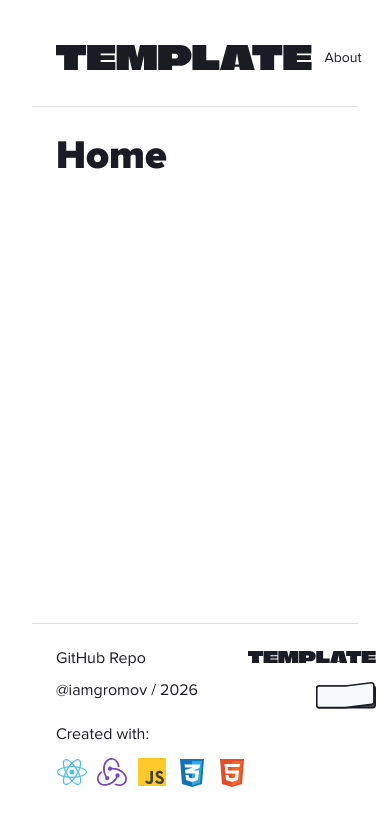
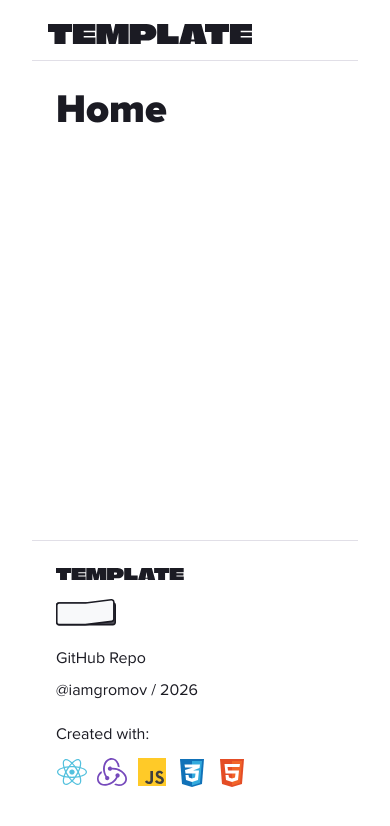
Before and after one commit to iamgromov/gargantua, a React (Vite) app: page / in a window 390 px wide. Shown: the top 826 px of the page. Built offline with nearby package versions, Linux system fonts and the light colour scheme.

Commit message:
feat: добавил хук на определение типа устройства, добавил HeaderMobile, рефактор Footer

```diff
--- a/src/constants/global.ts
+++ b/src/constants/global.ts
@@ -1,4 +1,3 @@
-
 export enum MEDIA {
   DESKTOP = 'desktop',
   TABLET = 'tablet',
@@ -7,7 +6,7 @@ export enum MEDIA {
 
 export enum BREAKPOINTS {
   TABLET = 768,
-  DESKTOP = 1280
+  DESKTOP = 1024
 }
 
 export enum ROUTES {
--- a/src/hooks/index.ts
+++ b/src/hooks/index.ts
@@ -1,2 +1,3 @@
+export * from './useBreakpoint';
 export * from './useDocumentTitle';
 export * from './useTheme';
--- /dev/null
+++ b/src/hooks/useBreakpoint.ts
@@ -0,0 +1,35 @@
+import { useSyncExternalStore } from 'react';
+
+import { BREAKPOINTS, MEDIA } from '@/constants';
+
+const getDeviceType = (width: number): MEDIA => {
+  if (width < BREAKPOINTS.TABLET) {
+    return MEDIA.MOBILE;
+  }
+
+  if (width < BREAKPOINTS.DESKTOP) {
+    return MEDIA.TABLET;
+  }
+
+  return MEDIA.DESKTOP;
+};
+
+const subscribe = (callback: () => void) => {
+  window.addEventListener('resize', callback);
+
+  return () => window.removeEventListener('resize', callback);
+};
+
+const getSnapshot = () => getDeviceType(window.innerWidth);
+
+const getServerSnapshot = () => MEDIA.DESKTOP;
+
+export const useBreakpoint = () => {
+  const device = useSyncExternalStore(subscribe, getSnapshot, getServerSnapshot);
+
+  const isMobile = device === MEDIA.MOBILE;
+  const isTablet = device === MEDIA.TABLET;
+  const isDesktop = device === MEDIA.DESKTOP;
+
+  return { device, isMobile, isTablet, isDesktop };
+};
--- a/src/hooks/useDocumentTitle.ts
+++ b/src/hooks/useDocumentTitle.ts
@@ -1,10 +1,9 @@
-import { useEffect, useRef } from 'react';
+import { useEffect } from 'react';
 
 export const useDocumentTitle = (title: string) => {
-  const defaultTitle = useRef(document.title);
 
   useEffect(() => {
-    const originalTitle = defaultTitle.current;
+    const originalTitle = 'Gargantua';
     document.title = title;
 
     return () => {
--- a/src/layout/Footer/Footer.module.scss
+++ b/src/layout/Footer/Footer.module.scss
@@ -9,9 +9,9 @@
 
   border-top: $border-width-1 solid var(--color-border);
 
-  &.mobile {
-    flex-direction: column;
-    gap: $spacing-xl;
+  @include mobile {
+    flex-direction: column-reverse;
+    gap: 16px;
   }
 
   .column {
@@ -35,6 +35,10 @@
 
     &:not(:first-child) {
       align-items: end;
+
+      @include mobile {
+        align-items: start;
+      }
     }
 
     a {
--- a/src/layout/Footer/Footer.tsx
+++ b/src/layout/Footer/Footer.tsx
@@ -7,6 +7,7 @@ import { FOOTER_LINKS, LOGOS } from './constants';
 import styles from './Footer.module.scss';
 
 export const Footer: FC = memo((): ReactElement => {
+
   return (
     <footer className={ styles.footer }>
       <div className={ styles.column }>
--- a/src/layout/Header/Header.tsx
+++ b/src/layout/Header/Header.tsx
@@ -1,12 +1,15 @@
 import { memo, type FC, type ReactElement } from 'react';
 
 import { ROUTES } from '@/constants';
+import { useBreakpoint } from '@/hooks';
 import { Logo, ThemeSwitcher } from '@/shared/ui';
 import { Button, Intent, Size } from '@/shared/ui/Button';
 
+import { HeaderMobile } from './HeaderMobile/HeaderMobile';
+
 import styles from './Header.module.scss';
 
-export const Header: FC = memo((): ReactElement => {
+const HeaderDesktop: FC = memo((): ReactElement => {
   return (
     <div className={ styles.header }>
       <Logo className={ styles.logo } />
@@ -26,3 +29,13 @@ export const Header: FC = memo((): ReactElement => {
     </div>
   );
 });
+
+export const Header: FC = memo((): ReactElement => {
+  const { isMobile } = useBreakpoint();
+
+  if (isMobile) {
+    return <HeaderMobile />;
+  }
+
+  return <HeaderDesktop />;
+});
--- /dev/null
+++ b/src/layout/Header/HeaderMobile/HeaderMobile.tsx
@@ -0,0 +1,13 @@
+import { memo, type FC, type ReactElement } from 'react';
+
+import { Logo } from '@/shared/ui';
+
+import styles from './HeaderMobile.module.scss';
+
+export const HeaderMobile: FC = memo((): ReactElement => {
+  return (
+    <div className={ styles.header }>
+      <Logo className={ styles.logo } />
+    </div>
+  );
+});
--- a/src/pages/About/About.tsx
+++ b/src/pages/About/About.tsx
@@ -8,8 +8,6 @@ import styles from './About.module.scss';
 export const About: FC = () => {
   useDocumentTitle('About');
 
-  console.log(document.timeline);
-
   return (
     <div className={ styles.main }>
       <Typography variant='h1'>About</Typography>
--- a/src/pages/Components/Components.tsx
+++ b/src/pages/Components/Components.tsx
@@ -1,6 +1,7 @@
 import { useMemo, useState, useCallback, type ChangeEvent, type FC } from 'react';
 
 import { ArrowUp } from '@/assets/icons';
+import { useDocumentTitle } from '@/hooks';
 import type { IconButtonSize, IconButtonVariant } from '@/shared/types';
 import { IconButton, Select, Spinner, Typography } from '@/shared/ui';
 import { Accordion, type AccordionItem } from '@/shared/ui/Accordion';
@@ -15,6 +16,7 @@ const getVariantTitle = (variant: string): string => {
 };
 
 export const Components: FC = () => {
+  useDocumentTitle('Components');
   const [selectedVariant, setSelectedVariant] = useState(Intent.Primary);
   const [selectedSize, setSelectedSize] = useState(Size.Large);
 
--- a/src/pages/NotFound/NotFound.tsx
+++ b/src/pages/NotFound/NotFound.tsx
@@ -1,10 +1,13 @@
 import type { FC } from 'react';
 
+import { useDocumentTitle } from '@/hooks';
 import { Typography } from '@/shared/ui';
 
 import styles from './NotFound.module.scss';
 
 export const NotFound: FC = () => {
+  useDocumentTitle('NotFound');
+
   return (
     <div className={ styles.main }>
       <Typography variant='h1'>NotFound</Typography>
```
